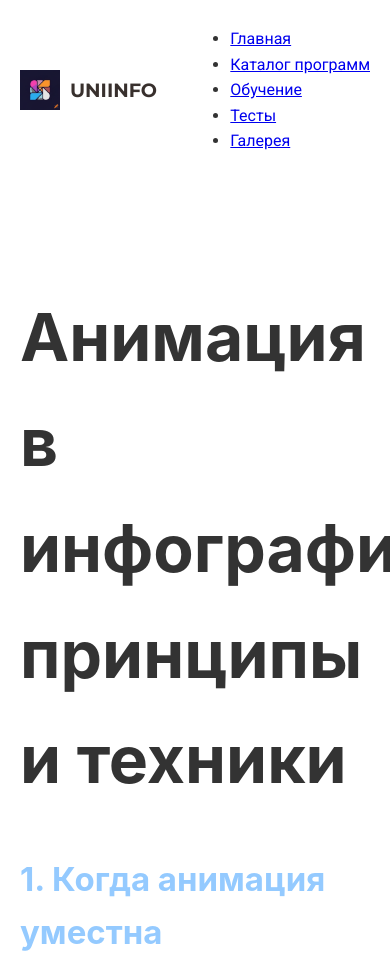
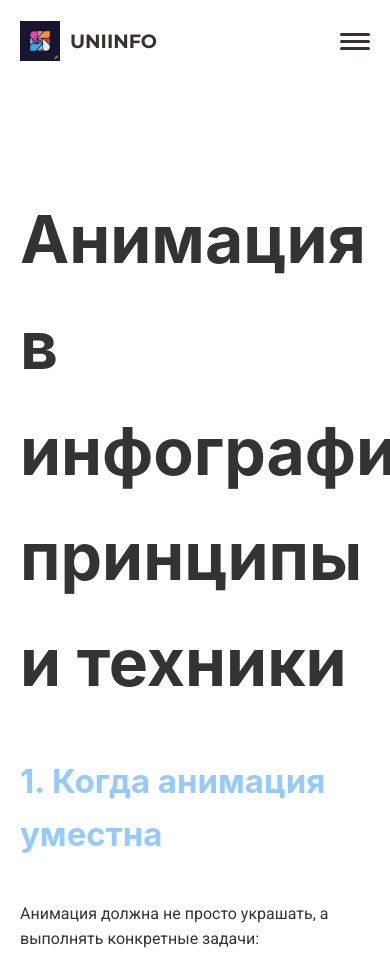
Before and after one commit to PolinaBY/vcr, a plain HTML site: page courses/advanced-infographics-lessons/lesson4.html in a window 390 px wide. Shown: the top 961 px of the page. Drawn offline with Linux system fonts and the light colour scheme.

Commit message:
Update lesson4.html

```diff
--- a/courses/advanced-infographics-lessons/lesson4.html
+++ b/courses/advanced-infographics-lessons/lesson4.html
@@ -15,7 +15,14 @@
                 <img src="../../images/logo.png" alt="Logo">
                 <h1>UNIINFO</h1>
             </div>
-            <ul>
+           <!-- Бургер-иконка для мобильных -->
+            <div class="burger" id="burger">
+                <span></span>
+                <span></span>
+                <span></span>
+            </div>
+
+            <ul class="nav-links" id="navLinks">
                 <li><a href="../../index.html">Главная</a></li>
                 <li><a href="../../sections/programs.html">Каталог программ</a></li>
                 <li><a href="../../sections/training.html">Обучение</a></li>
@@ -149,5 +156,6 @@
     <footer>
         <p>&copy; 2025 Современные программные средства</p>
     </footer>
+     <script src="../../script.js"></script>
 </body>
 </html>
```
